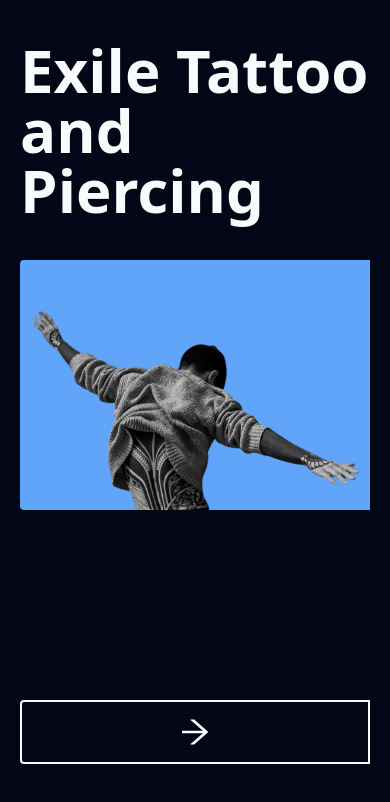
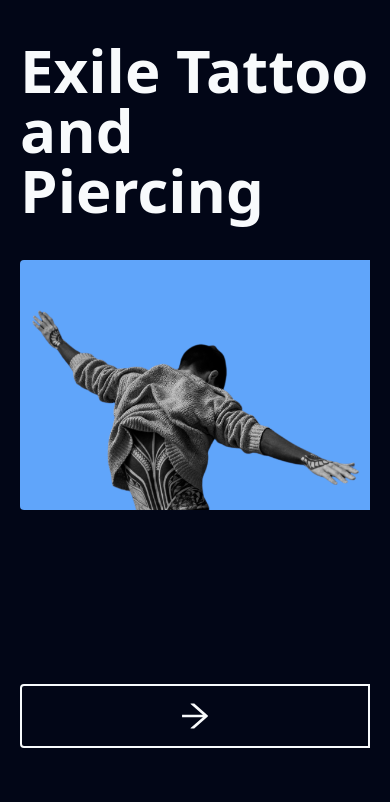
Before and after one commit to Medic1111/EXILE, a Next.js app: page / in a window 390 px wide. Shown: the top 802 px of the page. Built offline with nearby package versions, Linux system fonts and the light colour scheme.

Commit message:
Abstraction, minor adjust, img optimization

```diff
--- a/components/Hero/Hero.jsx
+++ b/components/Hero/Hero.jsx
@@ -21,7 +21,7 @@ const Hero = () => {
       </div>
       <Link
         href={"/main"}
-        className="h-16 cursor-pointer flex items-center justify-center rounded-l text-4xl border-2 border-solid border-slate-50 text-slate-50 lg:w-1/3 lg:mt-5 hover:bg-slate-50 hover:text-slate-950 mb-10 md:mb-0 "
+        className="h-16 cursor-pointer flex items-center justify-center rounded-l text-4xl border-2 border-solid border-slate-50 text-slate-50 lg:w-1/3 lg:mt-5 hover:bg-slate-50 hover:text-slate-950 mb-14 md:mb-0 "
       >
         <AiOutlineArrowRight />
       </Link>
```
